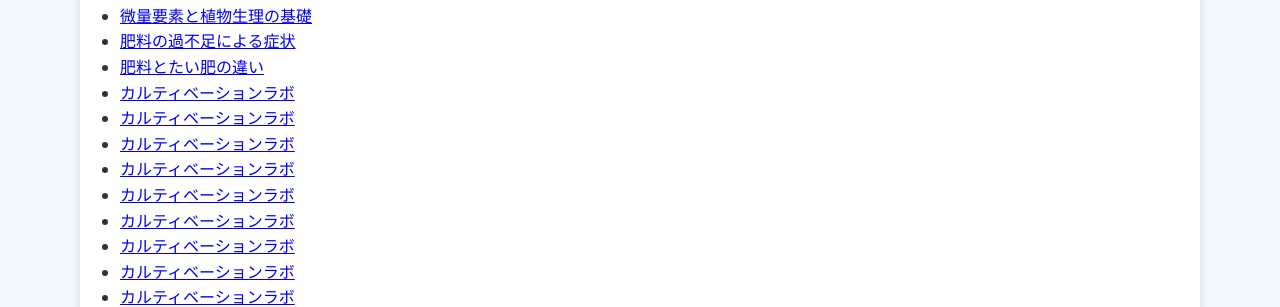
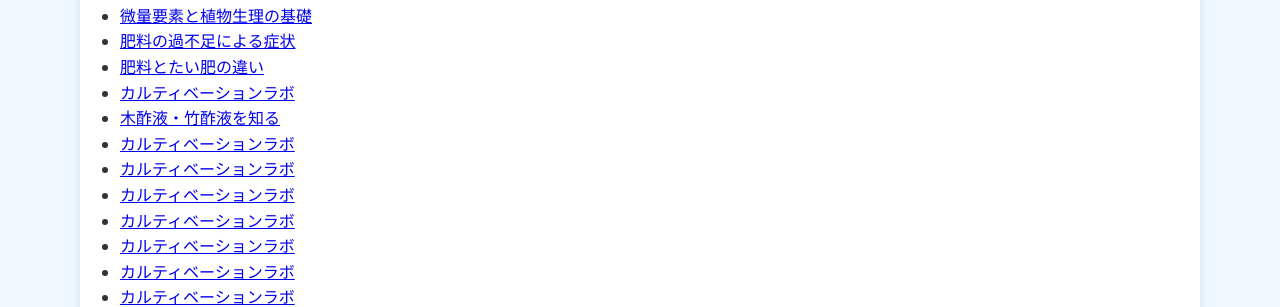
Before and after one commit to shiitake-garden/shiitake-garden.github.io, a Jekyll site: the page built from column/index.html, in a window 1280 px wide. Shown: the part 376-683 px from the top of the page. Built offline with Jekyll 4.4.1, drawn with Linux system fonts in a browser that asks for light colours.

Commit message:
Update column_mokusakueki.html

```diff
--- a/column/column_mokusakueki.html
+++ b/column/column_mokusakueki.html
@@ -1,6 +1,6 @@
 ---
 layout: default_care
-title: カルティベーションラボ
+title: 木酢液・竹酢液を知る
 ---
 
 
```
